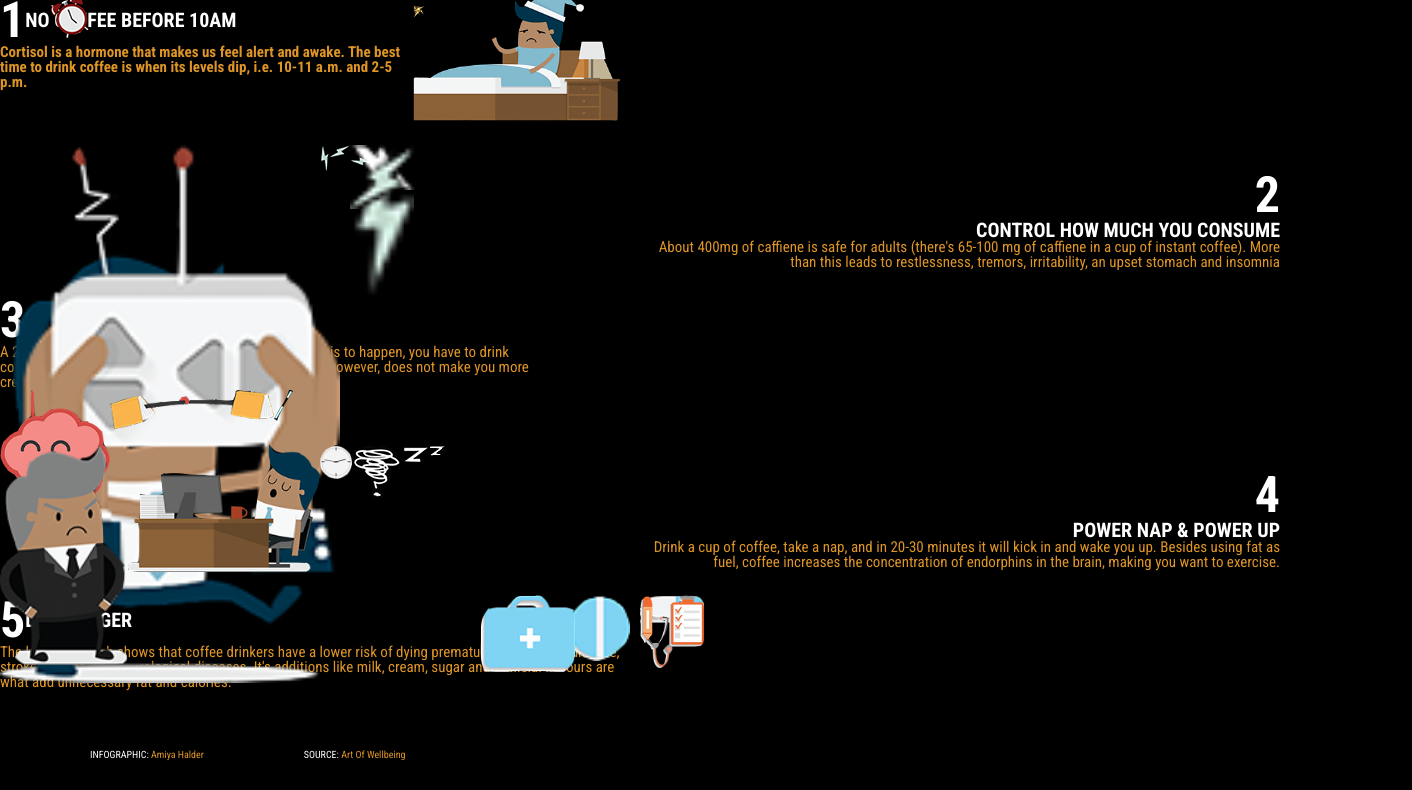
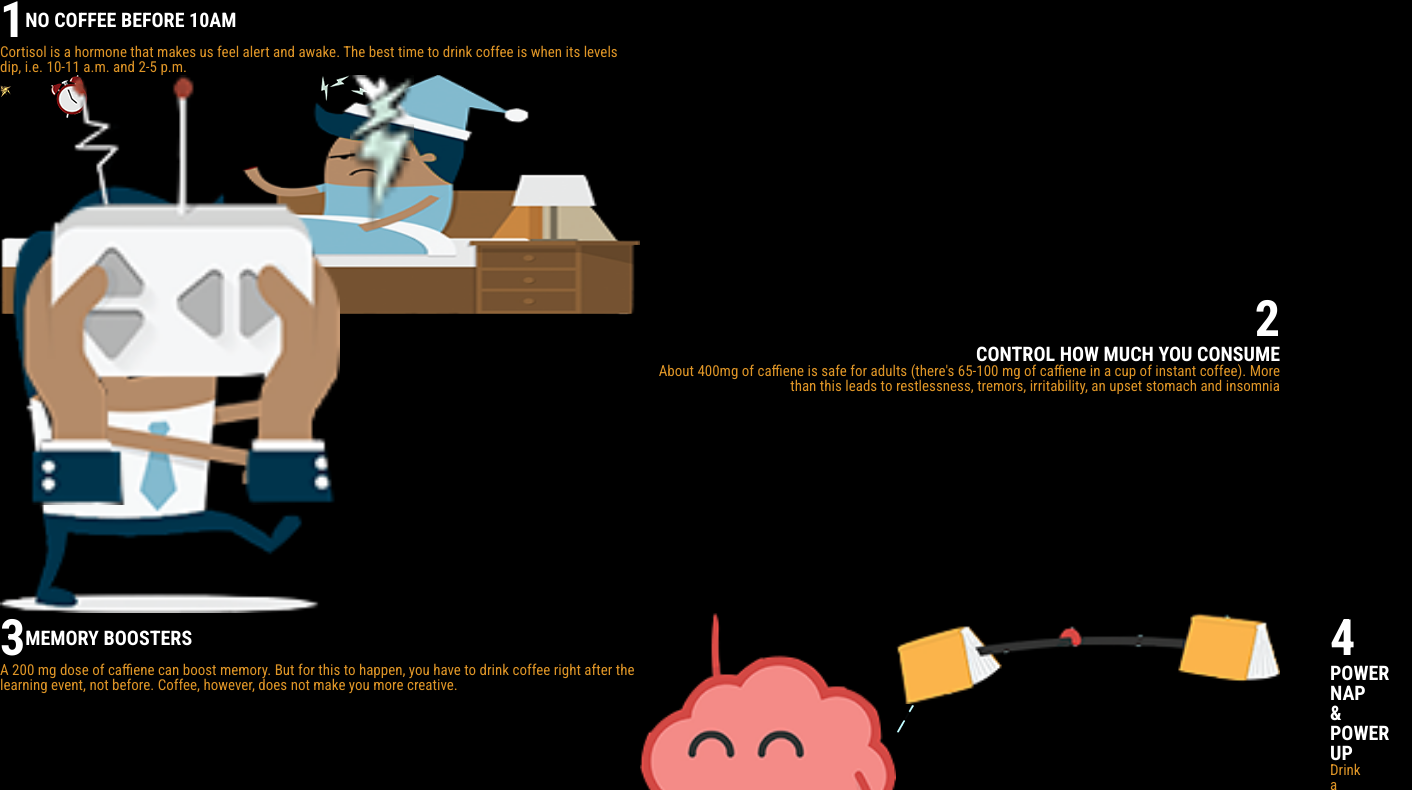
Before and after one commit to lindswitte/Infographic, a website: page index.html in a window 1280 px wide. Shown: the part 85-875 px from the top of the page, 1412 px wide, since content can reach past the window. Before the commit the page ends 850 px from the top, so only its background shows below. Drawn offline with Linux system fonts and the light colour scheme.

Commit message:
uopdating design

```diff
--- a/src/scss/main.scss
+++ b/src/scss/main.scss
@@ -44,16 +44,6 @@ h1.headline{
 	margin: 15px;
 }
 
-section {
-    height: 150px;
-	float: left;
-
-    figure {
-        height: 100%;
-        width: 50%;
-    }
-}
-
 section.time,
 section.memory,
 section.live {
@@ -67,7 +57,8 @@ section.live {
             font-weight: bold;
         }
         .text {
-            font-size: 20px;
+			font-size: 20px;
+			font-weight:bold;
         }
     }
     p {
@@ -80,12 +71,15 @@ section.nap {
 	display: flex;
 	flex-direction: row;
 	align-items: center;
+
 	.number {
 		font-size: 50px;
 		font-weight: bold;
 	}
+
 	.text {
 		font-size: 20px;
+		font-weight:bold;
 	}
 
 	p {
@@ -94,12 +88,23 @@ section.nap {
 }
 
 // section styles
+section.time{
+	section {
+		height:100%;
+		float: left;
 
-section.time{
+		figure {
+			height:30vh;
+			width: 50%;
+		}
+	}
+
 	.text-container-left-align {
 		width:50%;
-		float:left;
-		font-weight: bold;
+
+		h2.text{
+			font-weight: bold;
+		}
 	}
 
 	.image-container-right-align {
@@ -108,8 +113,7 @@ section.time{
 		.sleeper{
 			position: absolute;
 			width:50%;
-			float:left;
-			top: -10px;
+			height:30vh;
 
 		}
 		.alarm-clock{
@@ -217,7 +221,8 @@ section.memory {
 
 section.nap {
 	.text-container-right-align {
-		width:50%;
+		position: relative;
+		width:100%;
 		float:left;
 		text-align: right;
 
@@ -231,7 +236,7 @@ section.nap {
 
 		.boss{
 			float:left;
-			width:20%;
+			width:50%;
 		}
 		.sleeping-person{
 			float:left;
```
Also changed, not shown: dist/css/main.css, 1 other file.
